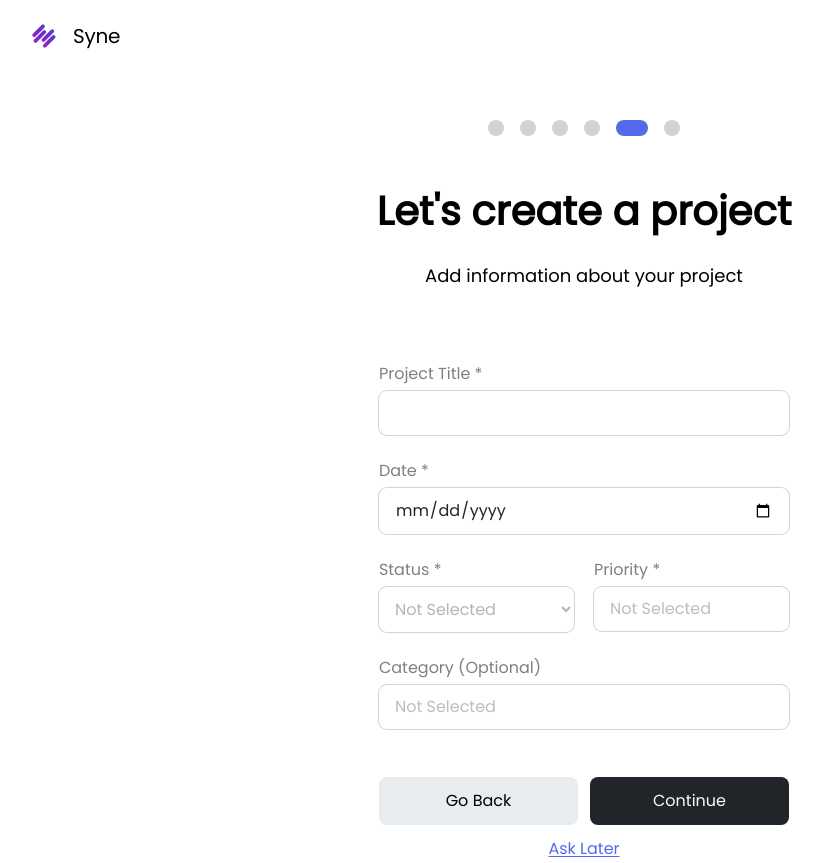
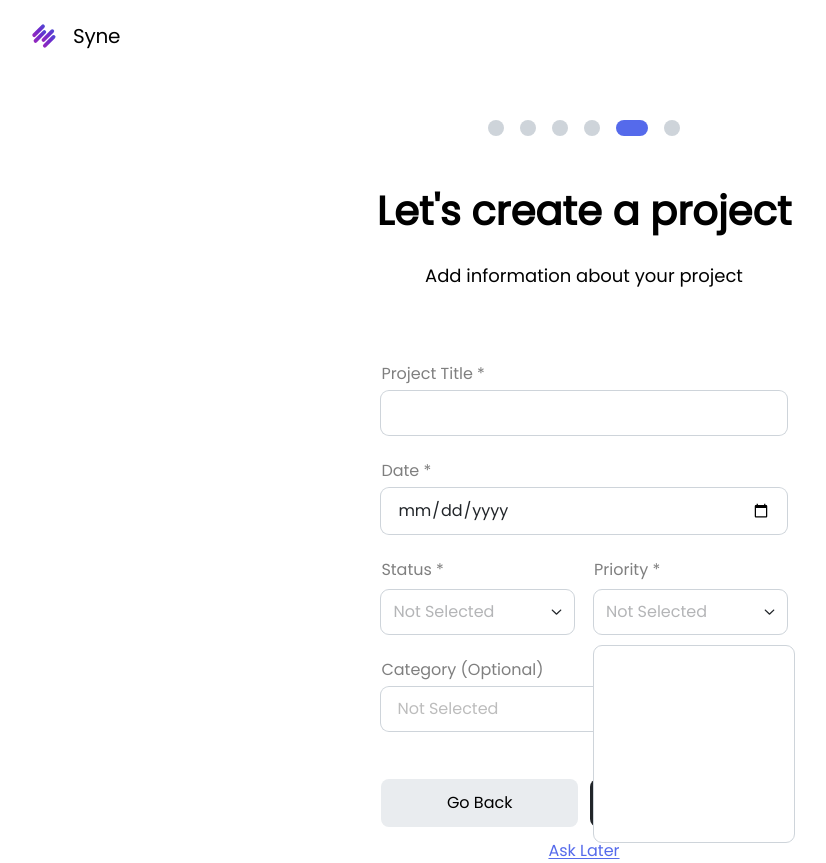
Before and after one commit to jeannyinthelamp/sycamore.ai, a React (Create React App) app: page /onboarding_5 in a window 1280 px wide. Shown: the whole page, without its empty margins (56-882 px from the left). Built offline with nearby package versions, Linux system fonts and the light colour scheme.

Commit message:
Begin rebuilding the drop down menus  for Onboarding page 5

```diff
--- /dev/null
+++ b/src/Components/Onboarding/Onboarding_Dropdown/DropdownButton.js
@@ -0,0 +1,14 @@
+import React from "react";
+import Onboarding_Dropdown from "./Onboarding_Dropdown";
+import arrow from "../../../Assets/Icons/Onboarding/down-arrow.svg";
+
+export default function DropdownButton(props) {
+  return (
+    <div
+      className={`${props.className}  w-[100%] h-auto flex flex-row justify-between py-[10px] px-[12px] font-Poppins font-normal text-[#21252956] leading-[24px] bg-[#FFF] outline outline-1 outline-[#CED4DA] rounded-lg cursor-pointer`}
+      onClick={props.onClick}
+    >
+      {props.title} <img src={arrow} alt='down arrow' className='w-[10.68px]' />
+    </div>
+  );
+}
--- /dev/null
+++ b/src/Components/Onboarding/Onboarding_Dropdown/Onboarding_Dropdown.js
@@ -0,0 +1,42 @@
+import React from "react";
+
+export default function Onboarding_Dropdown(props) {
+  const dropdownStyles =
+    "dropdown-modal-wrapper absolute bottom-[-208px] w-[200px] h-auto flex flex-col gap-[4px] justify-center items-center py-[8px] px-[8px] font-Poppins font-normal text-[#21252956] leading-[24px] bg-[#FFF] outline outline-1 outline-[#CED4DA] rounded-lg cursor-pointer";
+  const listStyles =
+    "w-[100%] h-[36px] py-[6px] px-[8px] justify-start items-center gap-[8px] bg-white font-Poppins text-[14px] text-[#838587] font-normal leading-[21px] rounded-lg flex flex-row hover:bg-[#EBEFFF]";
+
+  return (
+    <div className={`${dropdownStyles} ${props.dropdownClassName}`}>
+      {/* //& Dropdown item components here */}
+      <ul className='w-[100%] h-auto'>
+        {/* //^ Item 1 */}
+        <li className={`${listStyles}`} onClick={props.handleItemOne}>
+          <img src={props.itemOneImg} alt='' />
+          {props.itemOneName}
+        </li>
+        {/* //^ Item 2 */}
+        <li className={`${listStyles}`} onClick={props.handleItemTwo}>
+          <img src={props.itemTwoImg} alt='' />
+          {props.itemTwoName}
+        </li>
+        {/* //^ Item 3 */}
+        <li className={`${listStyles}`}>
+          <img src={props.itemThreeImg} alt='' />
+          {props.itemThreeName}
+        </li>
+        {/* //^ Item 4 */}
+        <li className={`${listStyles}`}>
+          <img src={props.itemFourImg} alt='' />
+          {props.itemFourName}
+        </li>
+        {/* //^ Add Button */}
+        {/* //! conditionally render this via a boolean prop ... category prop === status ? hidden */}
+        <li className={`${listStyles}`}>
+          <img src={props.itemFiveImg} alt='' />
+          {props.itemFiveName}
+        </li>
+      </ul>
+    </div>
+  );
+}
--- a/src/Pages/Onboarding/Onboarding_5.js
+++ b/src/Pages/Onboarding/Onboarding_5.js
@@ -1,17 +1,22 @@
 /* eslint-disable react/jsx-pascal-case */
 import React from "react";
+import { useState } from "react";
 import Onboarding_Header from "../../Components/Onboarding/Onboarding_Header/Onboarding_header";
 import Onboarding_Progress_Bar from "../../Components/Onboarding/Onboarding_Progress_Bar/Onboarding_Progress_Bar";
 import Onboarding_Nav from "../../Components/Onboarding/Onboarding_Nav/Onboarding_Nav";
-import dot_blue from "../../Assets/Icons/Onboarding/dot-blue.svg";
-import dot_orange from "../../Assets/Icons/Onboarding/dot-orange.svg";
-import dot_red from "../../Assets/Icons/Onboarding/dot-red.svg";
-import dot_green from "../../Assets/Icons/Onboarding/dot-green.svg";
+import Onboarding_Dropdown from "../../Components/Onboarding/Onboarding_Dropdown/Onboarding_Dropdown";
+import DropdownButton from "../../Components/Onboarding/Onboarding_Dropdown/DropdownButton";
+import dotBlue from "../../Assets/Icons/Onboarding/dot-blue.svg";
+import dotOrange from "../../Assets/Icons/Onboarding/dot-orange.svg";
+import dotRed from "../../Assets/Icons/Onboarding/dot-red.svg";
+import dotGreen from "../../Assets/Icons/Onboarding/dot-green.svg";
 import add_icon from "../../Assets/Icons/Onboarding/plus.svg";
 import { Link } from "react-router-dom";
 import { safari_input_styling } from "../../Components/Styles/Safari_Input_Styling";
 
 export default function Onboarding_5() {
+  const [visible, setVisible] = useState(false);
+
   // Safari has an issue where its difficult to change input border-radius. This function detects a users browser, then injects classNames into create an outline
   function detectBrowser() {
     if (navigator.userAgent.includes("Safari")) {
@@ -37,7 +42,7 @@ export default function Onboarding_5() {
         </div>
         <form
           action=''
-          className='w-[79.8%] h-auto flex flex-col gap-[24px] justify-center items-start'
+          className='w-[88.38%] h-auto flex flex-col gap-[24px] justify-center items-start'
         >
           <label
             className='w-[100%] flex flex-col gap-[5px] font-Poppins text-[#00000080] text-[16px] font-normal leading-[24px]
@@ -67,66 +72,65 @@ export default function Onboarding_5() {
             />
           </label>
 
-          <div className='status-priority-wrapper flex flex-row gap-[20px]'>
-            <label
-              for='status'
-              className='w-[100%] flex flex-col gap-[5px] font-Poppins text-[#00000080] text-[16px] font-normal leading-[24px]
+          <div className='status-priority-wrapper relative w-[100%] flex flex-row justify-between gap-[20px]'>
+            <div className='status-wrapper w-[50%] flex flex-col gap-[8px]'>
+              <p
+                className='label w-[100%] font-Poppins text-[#00000080] text-[16px] font-normal leading-[24px]
                 '
               >
                 Status *
-              <select
-                name='status'
-                id='status'
-                required
-                className={`select-selected ${detectBrowser()} w-[100%] h-auto py-[10px] px-[12px] font-Poppins font-normal text-[#21252956] leading-[24px] bg-[#FFF] outline outline-1 outline-[#CED4DA] rounded-lg`}
-              >
-                {/*value attribute must be an empty string if trying to create a 'Not Selected' default option */}
-                <option selected value=''>
-                  Not Selected
-                </option>
-                <option
-                  value='To Do'
+              </p>
+              {/* //& New dropdown components here */}
+              <DropdownButton
+                title='Not Selected'
                 onClick={(e) => {
-                    console.log(e.target.value);
+                  setVisible(!visible);
+                  e.preventDefault();
+                  console.log("Status Selector");
                 }}
-                >
-                  To Do
-                </option>
-                <option
-                  value='In Progress'
-                  onClick={(e) => {
-                    console.log(e.target.value);
+              />
+              {/* //TODO: hide / show dropdown with state changes via classNames */}
+              <Onboarding_Dropdown
+                dropdownClassName={`${visible ? "" : "hidden"}`}
+                itemOneImg={dotBlue}
+                itemOneName='To Do'
+                handleItemOne={() => {
+                  console.log("list item one");
                 }}
-                >
-                  In Progress
-                </option>
-                <option value='Paused'>Paused</option>
-                <option value='Done'>Done</option>
-                <option
-                  value='add'
-                  onClick={() => {
-                    console.log("Add option clicked");
+                //
+                itemTwoImg={dotOrange}
+                itemTwoName='In Progress'
+                handleItemTwo={() => {
+                  console.log("list item two");
                 }}
-                >
-                  + Add
-                </option>
-              </select>
-            </label>
-
-            <label
-              className='w-[100%] flex flex-col gap-[5px] font-Poppins text-[#00000080] text-[16px] font-normal leading-[24px]
+                //
+                itemThreeImg={dotRed}
+                itemThreeName='Paused'
+                //
+                itemFourImg={dotGreen}
+                itemFourName='Done'
+                //
+                itemFiveImg={add_icon}
+                itemFiveName='Add'
+              />
+            </div>
+            <div className='priority-wrapper relative w-[50%] flex flex-col gap-[8px]'>
+              <p
+                className='label w-[100%] font-Poppins text-[#00000080] text-[16px] font-normal leading-[24px]
                 '
               >
                 Priority *
-              <input
-                //
-                type='text'
-                name='priority'
-                placeholder='Not Selected'
-                required
-                className={`${detectBrowser()} w-[100%] h-auto py-[10px] px-[16px] font-Poppins font-normal text-[#212529] leading-[24px]  outline outline-1 outline-[#CED4DA] rounded-lg`}
+              </p>
+
+              <DropdownButton
+                title='Not Selected'
+                onClick={(e) => {
+                  e.preventDefault();
+                  console.log("Priority Selector");
+                }}
               />
-            </label>
+              <Onboarding_Dropdown />
+            </div>
           </div>
           <label
             className='w-[100%] mb-[24px] flex flex-col gap-[5px] font-Poppins text-[#00000080] text-[16px] font-normal leading-[24px]
```
Also changed, not shown: src/Assets/Icons/Onboarding/chevron.svg (added). Lines whose indentation alone changed are shown as unchanged.
